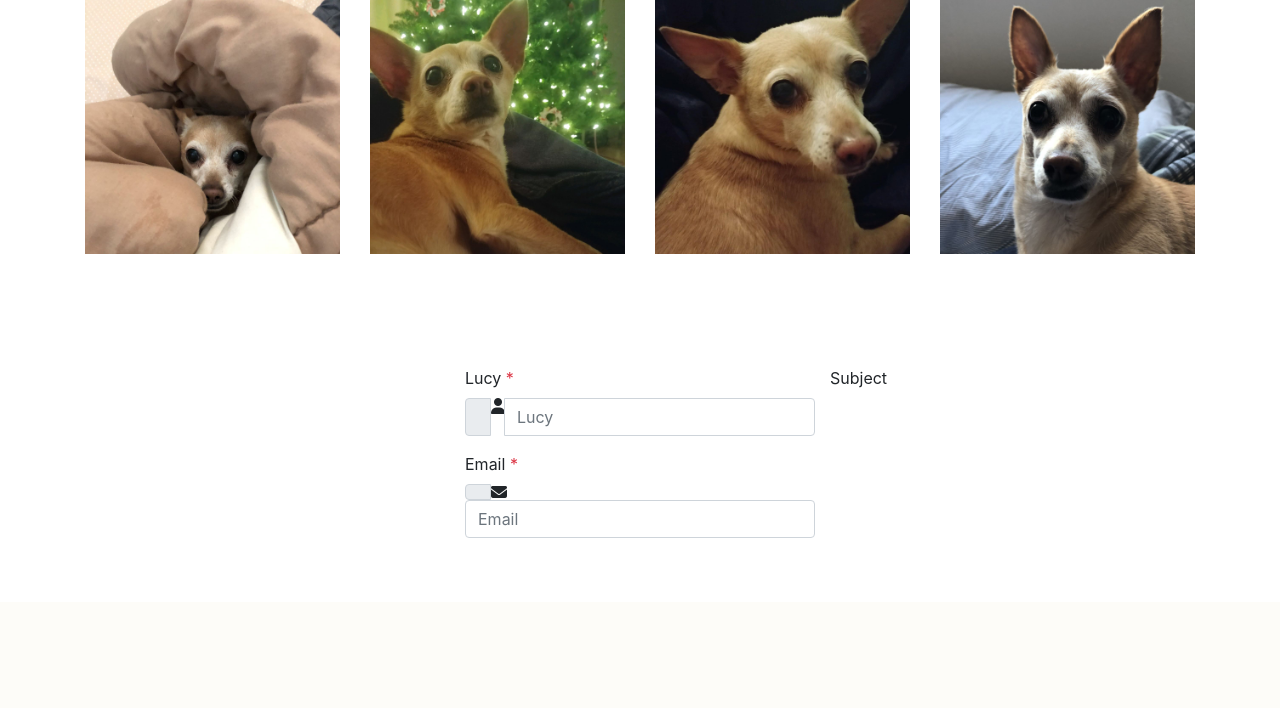
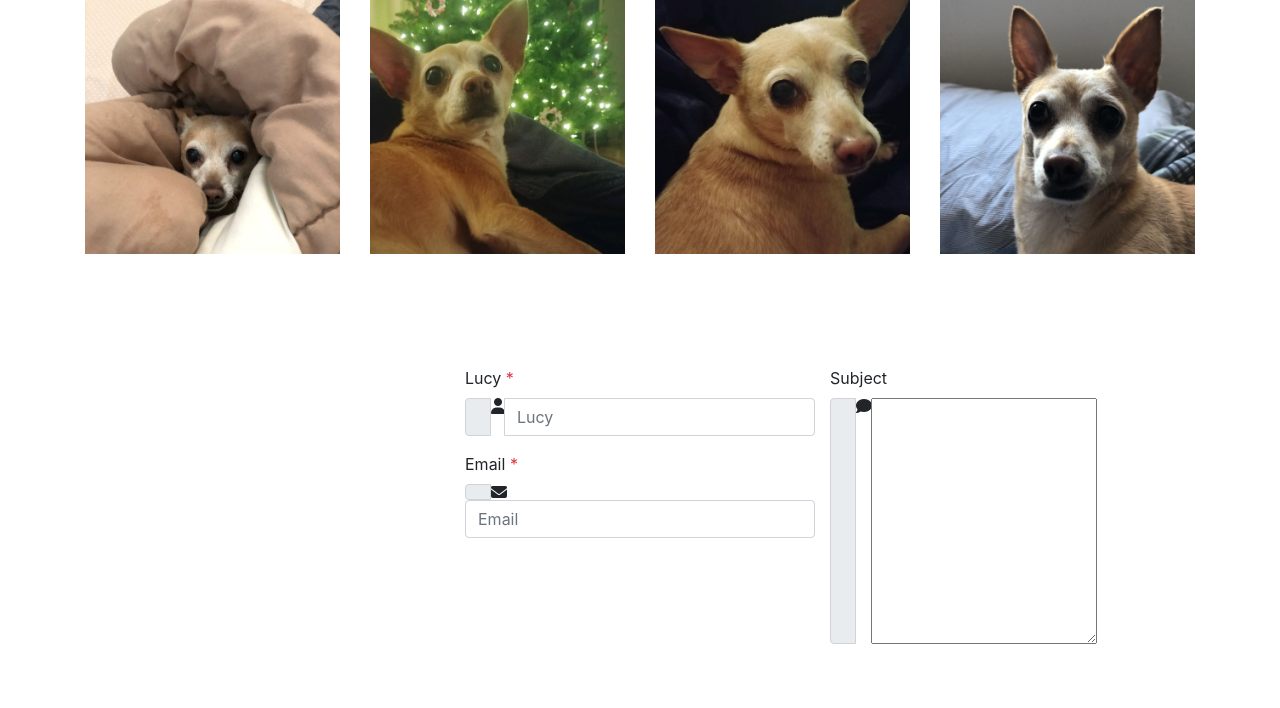
Before and after one commit to johnwilliamdunn/my-pwp-johndunn, a PHP site: page / in a window 1280 px wide. Shown: the part 782-1490 px from the top of the page. Before the commit the page ends 1320 px from the top, so only its background shows below. Run offline with PHP 8.4, Linux system fonts and the light colour scheme; some libraries are stand-ins or nearby versions.

Commit message:
adding contact form

```diff
--- a/public_html/index.php
+++ b/public_html/index.php
@@ -132,6 +132,13 @@
 					</div>
 					<div class="form-group">
 						<label for="contactLucySubject">Subject</label>
+						<div class="input-group">
+							<div class="input-group-prepend">
+								<span class="input-group-text"></span>
+								<i class="fa fa-comment" aria-hidden="true"></i>
+							</div>
+							<textarea rows="10"></textarea>
+						</div>
 					</div>
 				</div>
 			</div>
```
